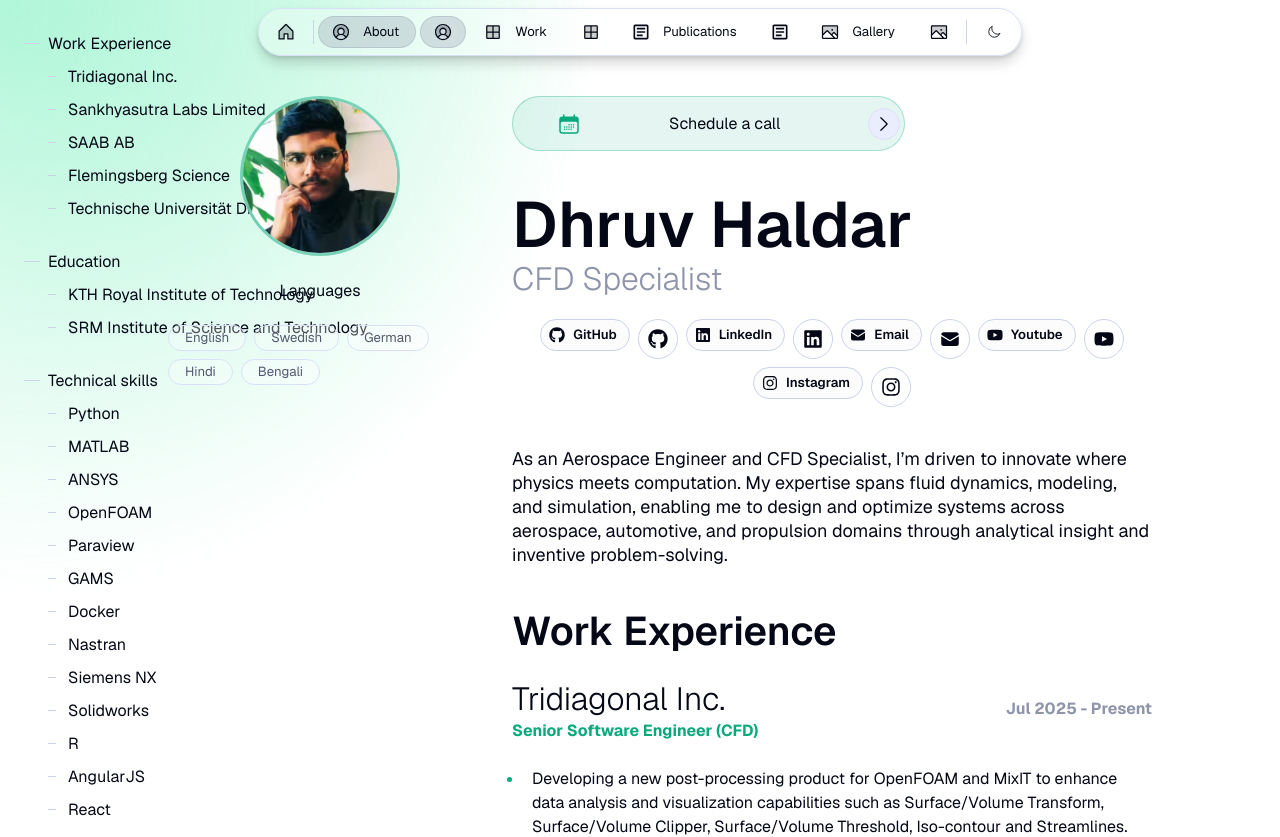
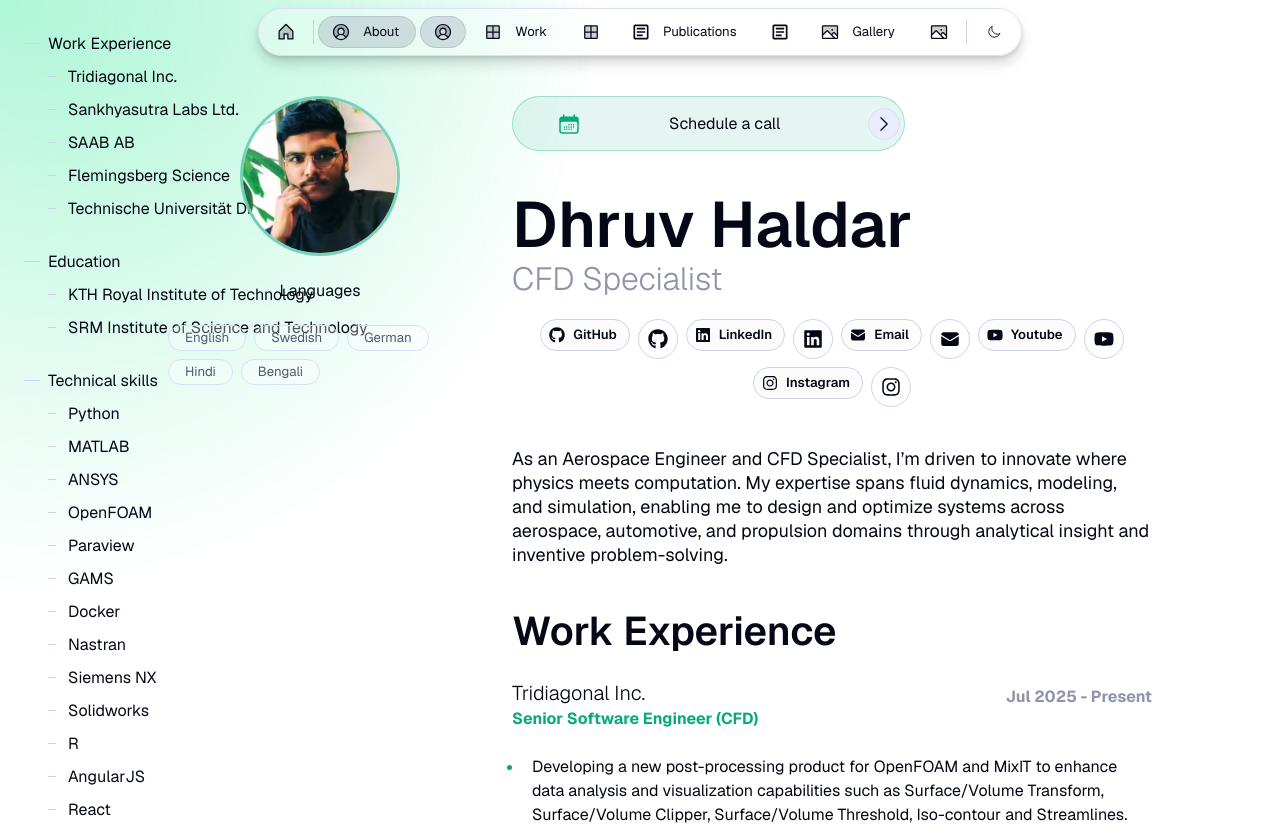
Before and after one commit to dhruvhaldar/portfolio, a Next.js app: page /about in a window 1280 px wide. Shown: the top 837 px of the page. Built offline with nearby package versions, Linux system fonts and the light colour scheme.

Commit message:
Change size

```diff
--- a/src/app/about/page.tsx
+++ b/src/app/about/page.tsx
@@ -261,7 +261,7 @@
                 {about.work.experiences.map((experience, index) => (
                   <Column key={`${experience.company}-${experience.role}-${index}`} fillWidth>
                     <Flex fillWidth horizontal="space-between" vertical="end" marginBottom="0">
-                      <Text id={experience.company} className={`${styles.textAlign2} ${styles.smallWeight}`} variant="display-default-xs">
+                      <Text id={experience.company} className={`${styles.textAlign2} ${styles.smallWeight}`} variant="body-strong-xl">
                         {experience.company}
                       </Text>
                       <Text variant="heading-strong-xs" onBackground="neutral-weak">
--- a/src/app/resources/content.js
+++ b/src/app/resources/content.js
@@ -108,7 +108,7 @@
         images: [],
       },
       {
-        company: "Sankhyasutra Labs Limited",
+        company: "Sankhyasutra Labs Ltd.",
         timeframe: "Dec 2022 - Jun 2025",
         role: "Software Development Engineer - II (Aerospace & Automotive CFD)",
         achievements: [
```
